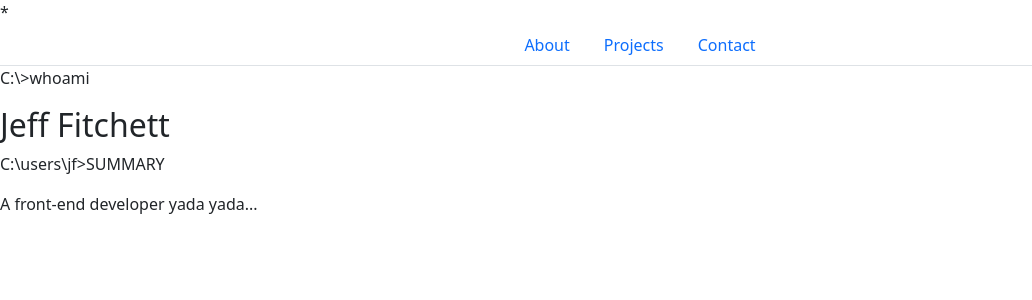
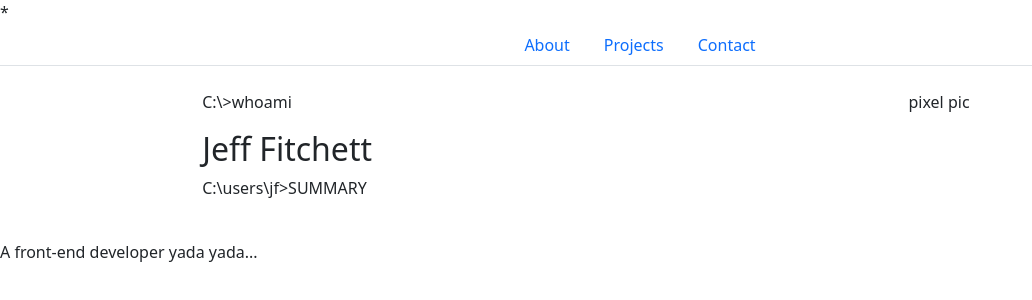
Before and after one commit to Jepphire/Portfolio, an Angular app: page / in a window 1280 px wide. Shown: the top 300 px of the page, without its empty margins (0-1032 px from the left). Built offline with nearby package versions, Linux system fonts and the light colour scheme.

Commit message:
small update to home component
small update to home component

```diff
--- a/src/app/home/home.component.html
+++ b/src/app/home/home.component.html
@@ -1,9 +1,12 @@
 <div>
-  <div class="row">
-    <div class="col">
+  <div class="row justify-content-around align-tems-center">
+    <div class="col-sm-3 p-4">
       <p>C:\>whoami</p>
       <h2>Jeff Fitchett</h2>
       <p>C:\users\jf>SUMMARY</p>
+    </div>
+    <div class="col-sm-2 p-4">
+      <p>pixel pic</p>
     </div>
   </div>
   <div class="row">
```
